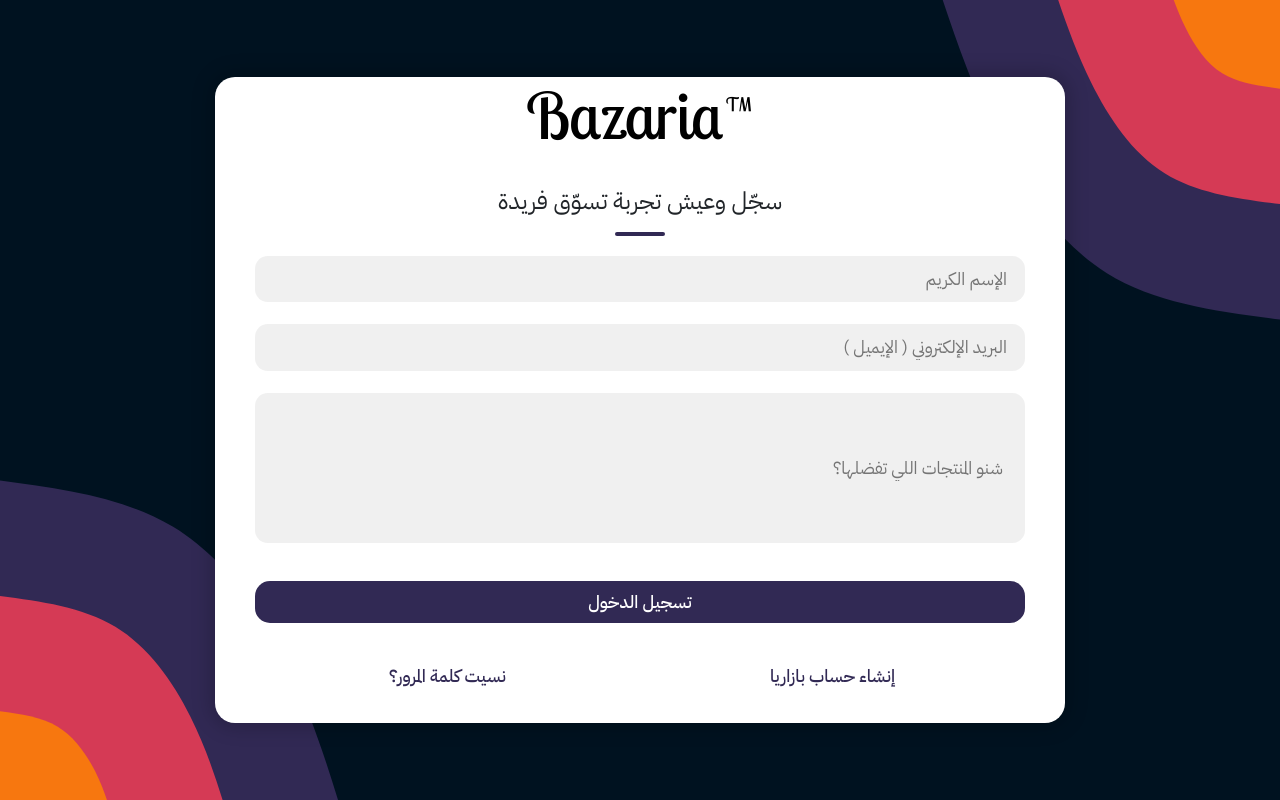
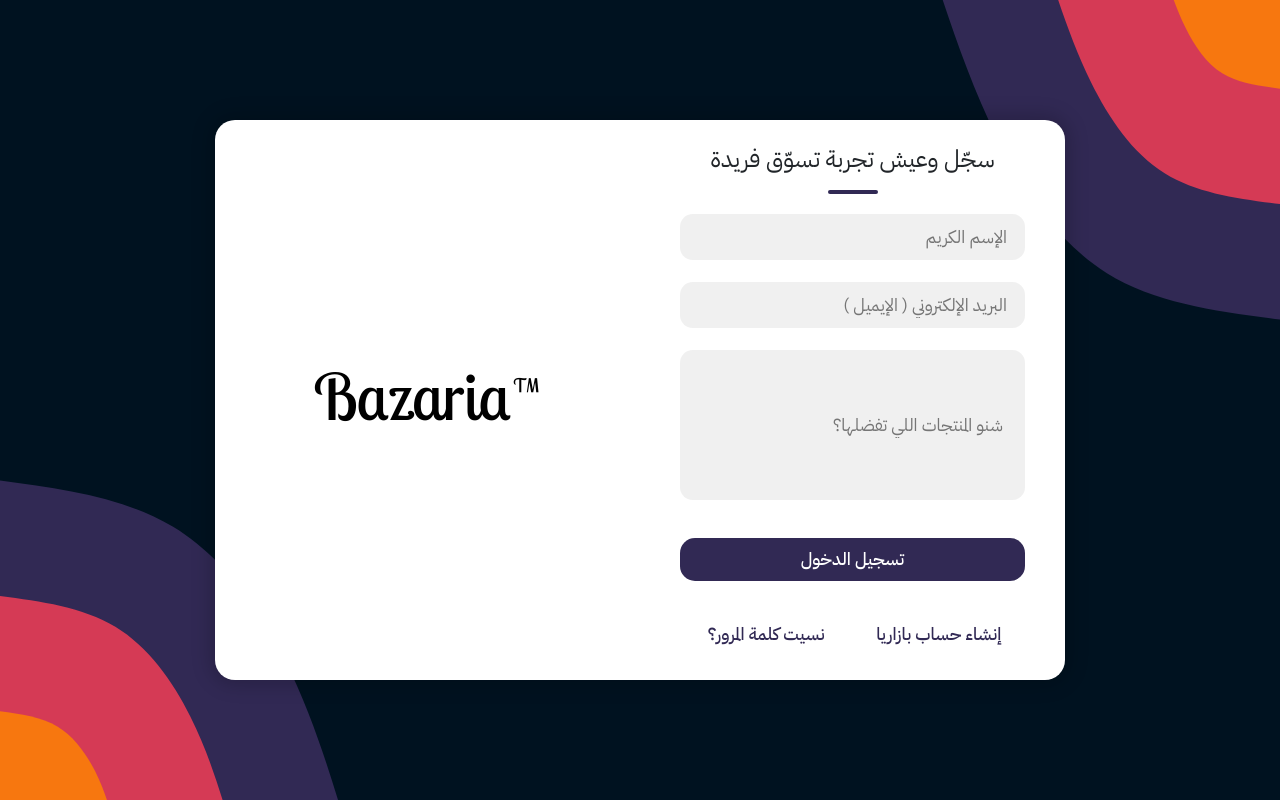
Before and after one commit to sedratiaziz/online_store, a React (Create React App) app: page /LogIn in a window 1280 px wide. Built offline with nearby package versions, Linux system fonts and the light colour scheme.

Commit message:
v6.0.1 fixed the login page problem, not taking full width at desktop screen. problem was at LogIn.module.css : was grid-template-columns: repeat(1, 1fr); solution :   grid-template-columns: repeat(2, 1fr);

```diff
--- a/src/assets/css/LogIn.module.css
+++ b/src/assets/css/LogIn.module.css
@@ -13,7 +13,7 @@
 .LogIn__contact_box {
   max-width: 850px;
   display: grid;
-  grid-template-columns: repeat(1, 1fr);
+  grid-template-columns: repeat(2, 1fr);
   justify-content: center;
   align-items: center;
   text-align: center;
```
